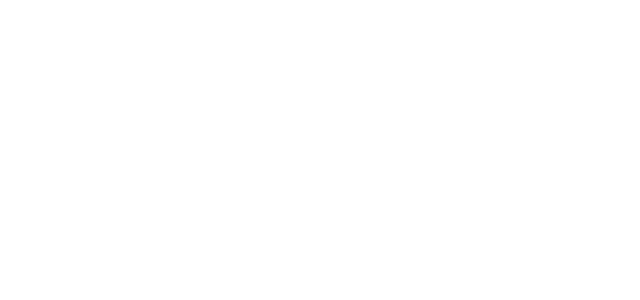
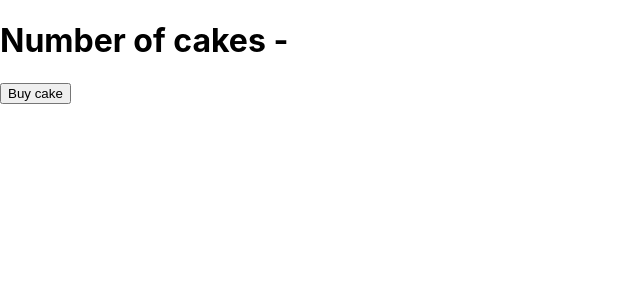
Before and after one commit to armin-bkh/react-redux, a React (Create React App) app: page / in a window 1280 px wide. Shown: the top 300 px of the page, without its empty margins (0-640 px from the left). Built offline with nearby package versions, Linux system fonts and the light colour scheme.

Commit message:
create cakeActions and cakeTypes and cakeReducer

```diff
--- a/src/App.js
+++ b/src/App.js
@@ -1,7 +1,9 @@
+import CakeContainer from "./Components/CakeContainer";
+
 function App() {
   return (
     <div>
-
+      <CakeContainer />
     </div>
   );
 }
--- /dev/null
+++ b/src/Components/CakeContainer.jsx
@@ -0,0 +1,10 @@
+const CakeContainer = () => {
+    return (
+        <div>
+            <h1>Number of cakes - </h1>
+            <button>Buy cake</button>
+        </div>
+     );
+}
+
+export default CakeContainer;
--- /dev/null
+++ b/src/Components/Redux/cake/cakeActions.js
@@ -0,0 +1,5 @@
+import { BUY_CAKE } from "./cakeTypes";
+
+export function buyCake(){
+    return { type: BUY_CAKE }
+}
--- /dev/null
+++ b/src/Components/Redux/cake/cakeTypes.js
@@ -0,0 +1 @@
+export const BUY_CAKE = "BUY_CAKE";
```
Also changed, not shown: src/Components/Redux/cake/cakeReducer.js (added, +17 -0 lines).
